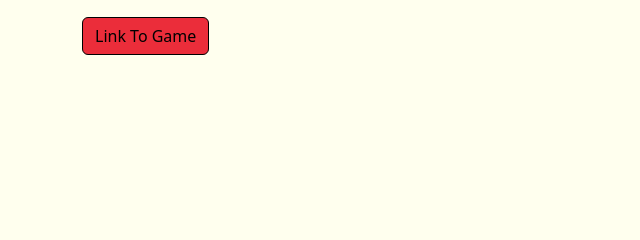
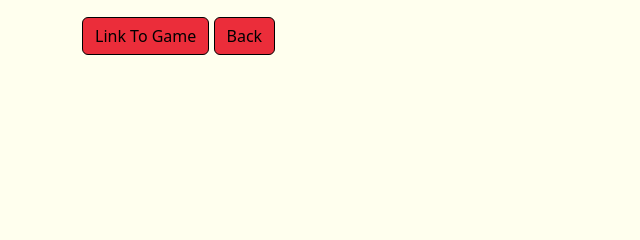
Before and after one commit to ParadigmMango2/CS3300, a Django app: template goteach/goteach_app/templates/goteach_app/view_class.html in a window 1280 px wide. Shown: the part 230-470 px from the top of the page, without its empty margins (0-640 px from the left). Run offline with Django 4.2, Linux system fonts and the light colour scheme; the template is opened without the code that fills it, so the values that code supplies are empty; some libraries are stand-ins or nearby versions; some web fonts are replaced.

Commit message:
Add 'back' navigation button

```diff
--- a/goteach/goteach_app/templates/goteach_app/view_class.html
+++ b/goteach/goteach_app/templates/goteach_app/view_class.html
@@ -23,4 +23,6 @@
     {% if user_is_teacher %}
         <a href="update_class/" class="btn btn-info">Update</a>
     {% endif %}
+
+    <a href="{% url 'class_list' %}" class="btn btn-info">Back</a>
 {% endblock %}
```
